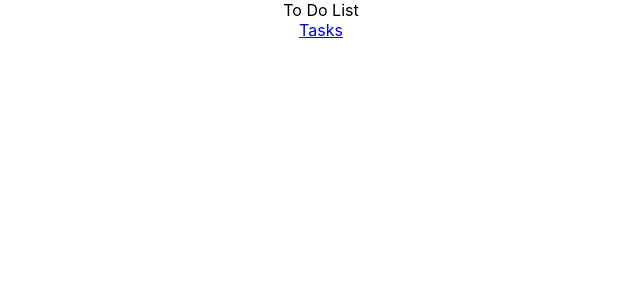
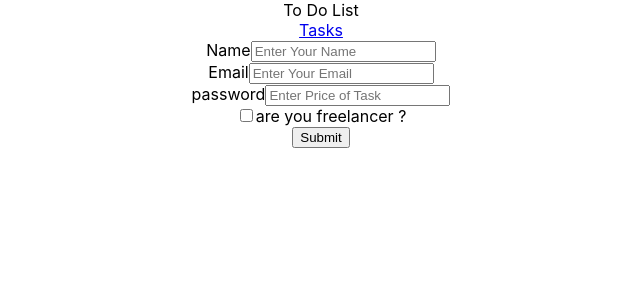
Before and after one commit to NoraElshahat/to-do-list, a React (Create React App) app in the folder to-do-list/frontend/my-app/: page /sign-up in a window 1280 px wide. Shown: the top 300 px of the page, without its empty margins (319-959 px from the left). Built offline with nearby package versions, Linux system fonts and the light colour scheme.

Commit message:
freelancer or not

```diff
--- a/to-do-list/frontend/my-app/src/App.js
+++ b/to-do-list/frontend/my-app/src/App.js
@@ -2,6 +2,8 @@ import './App.css';
 import Header from './component/header/Header';
 import Tasks from './component/tasks/tasks';
 import AddTask from './component/tasks/add_task_form';
+import SignUp from './component/signup';
+import SignIn from './component/signin';
 import { BrowserRouter as Router, Route } from 'react-router-dom';
 
 function App() {
@@ -11,6 +13,8 @@ function App() {
         <Route path="/" component={Header}></Route>
         <Route path="/tasks" component={Tasks}></Route>
         <Route path="/add-task" component={AddTask}></Route>
+        <Route path="/sign-up" component={SignUp}></Route>
+        <Route path="/sign-in" component={SignIn}></Route>
       </Router>
     </div>
   );
--- /dev/null
+++ b/to-do-list/frontend/my-app/src/component/signin.js
@@ -0,0 +1,55 @@
+import React, { useState } from 'react';
+import axios from 'axios';
+// import { useHistory } from 'react-router-dom';
+
+export default function SignIn() {
+  const [user, setUser] = useState({
+    email: '',
+    password: '',
+  });
+
+  function hanldeData(e) {
+    setUser({ ...user, [e.target.name]: e.target.value });
+  }
+  function userLogin(e) {
+    e.preventDefault();
+    // let history = useHistory();
+    axios.post('http://localhost:4000/users/signin', user).then((res) => {
+      console.log(res.data.data, 'ssdsd');
+    });
+  }
+  return (
+    <div className="container ">
+      <div className="row center_div mt-5">
+        <form onSubmit={userLogin}>
+          <div class="form-group">
+            <label className="mt-2">Email</label>
+            <input
+              type="text"
+              class="form-control"
+              name="email"
+              placeholder="Enter Your Email"
+              onChange={hanldeData}
+              value={user.email}
+            />
+          </div>
+          <div class="form-group">
+            <label className="mt-2">password</label>
+            <input
+              type="password"
+              class="form-control"
+              name="password"
+              placeholder="Enter Price of Task"
+              onChange={hanldeData}
+              value={user.password}
+            />
+          </div>
+
+          <button type="submit" class="btn btn-primary mt-3">
+            Submit
+          </button>
+        </form>
+      </div>
+    </div>
+  );
+}
--- /dev/null
+++ b/to-do-list/frontend/my-app/src/component/signup.js
@@ -0,0 +1,85 @@
+import React, { useState } from 'react';
+import axios from 'axios';
+import { useHistory } from 'react-router-dom';
+
+export default function SignUp() {
+  const [user, setUser] = useState({
+    name: '',
+    email: '',
+    password: '',
+  });
+
+  function handleCheck(e) {
+    setUser({ ...user, freelancer: e.target.checked });
+    console.log(user, 'checked');
+  }
+
+  function hanldeData(e) {
+    setUser({ ...user, [e.target.name]: e.target.value });
+  }
+  function userSignin(e) {
+    e.preventDefault();
+    // let history = useHistory();
+    axios.post('http://localhost:4000/users/signup', user).then((res) => {
+      console.log(res.data.data, 'ssdsd');
+      localStorage.setItem('freelance', res.data.data.freelancer);
+    });
+  }
+  return (
+    <div className="container ">
+      <div className="row center_div mt-5">
+        <form onSubmit={userSignin}>
+          <div class="form-group">
+            <label className="mt-2">Name</label>
+            <input
+              type="text"
+              class="form-control"
+              name="name"
+              placeholder="Enter Your Name"
+              onChange={hanldeData}
+              value={user.name}
+            />
+          </div>
+          <div class="form-group">
+            <label className="mt-2">Email</label>
+            <input
+              type="text"
+              class="form-control"
+              name="email"
+              placeholder="Enter Your Email"
+              onChange={hanldeData}
+              value={user.email}
+            />
+          </div>
+          <div class="form-group">
+            <label className="mt-2">password</label>
+            <input
+              type="password"
+              class="form-control"
+              name="password"
+              placeholder="Enter Price of Task"
+              onChange={hanldeData}
+              value={user.password}
+            />
+          </div>
+          <div class="form-check">
+            <input
+              class="form-check-input"
+              type="checkbox"
+              value={user.freelancer}
+              name="freelancer"
+              id="freelanceCheck"
+              onChange={handleCheck}
+            />
+            <label class="form-check-label" for="freelanceCheck">
+              are you freelancer ?
+            </label>
+          </div>
+          <button type="submit" class="btn btn-primary mt-3">
+            Submit
+          </button>
+        </form>
+      </div>
+    </div>
+  );
+}
--- a/to-do-list/frontend/my-app/src/component/tasks/tasks.js
+++ b/to-do-list/frontend/my-app/src/component/tasks/tasks.js
@@ -6,11 +6,14 @@ import './tasks-style.css';
 
 const Tasks = () => {
   const [tasks, updateTasks] = useState([]);
+  const [isFreelance, setFreelance] = useState(0);
   useEffect(() => {
     axios.get('http://localhost:4000/tasks/all-tasks').then((res) => {
       const all_tasks = res.data.data;
       updateTasks(all_tasks);
-      console.log(all_tasks);
+      const free = localStorage.getItem('freelance');
+      setFreelance(free);
+      console.log(free, 'free');
     });
   }, []);
   return (
@@ -19,7 +22,7 @@ const Tasks = () => {
         <img src="/add.png" width="50px" height="50" className="mt-5" />
       </Link>
 
-      <div className="col-lg-7 mt-5">
+      <div className="row mt-5">
         {tasks.map((task) => {
           return (
             <Draggable>
@@ -36,11 +39,38 @@ const Tasks = () => {
           );
         })}
       </div>
-      <div class="card">
-        <div class="card-body">
-          <p class="card-text"></p>
+      {isFreelance == 'undefined' ? (
+        <div className="row mt-5">
+          <div className="card col-lg-3" name="inprogress">
+            <div className="card-body">
+              <p className="card-text">Testing</p>
+            </div>
+          </div>
+          <div className="card col-lg-3" name="testing">
+            <div className="card-body">
+              <p className="card-text">Done</p>
+            </div>
+          </div>
+          <div className="card col-lg-3" name="testing">
+            <div className="card-body">
+              <p className="card-text">Paid</p>
+            </div>
+          </div>
         </div>
-      </div>
+      ) : (
+        <div className="row mt-5">
+          <div className="card col-lg-3" name="inprogress">
+            <div className="card-body">
+              <p className="card-text">InProgress</p>
+            </div>
+          </div>
+          <div className="card col-lg-3" name="testing">
+            <div className="card-body">
+              <p className="card-text">Testing</p>
+            </div>
+          </div>
+        </div>
+      )}
     </div>
   );
 };
```
Also changed, not shown: 2 other files (tests, documents, lock files or other folders).
